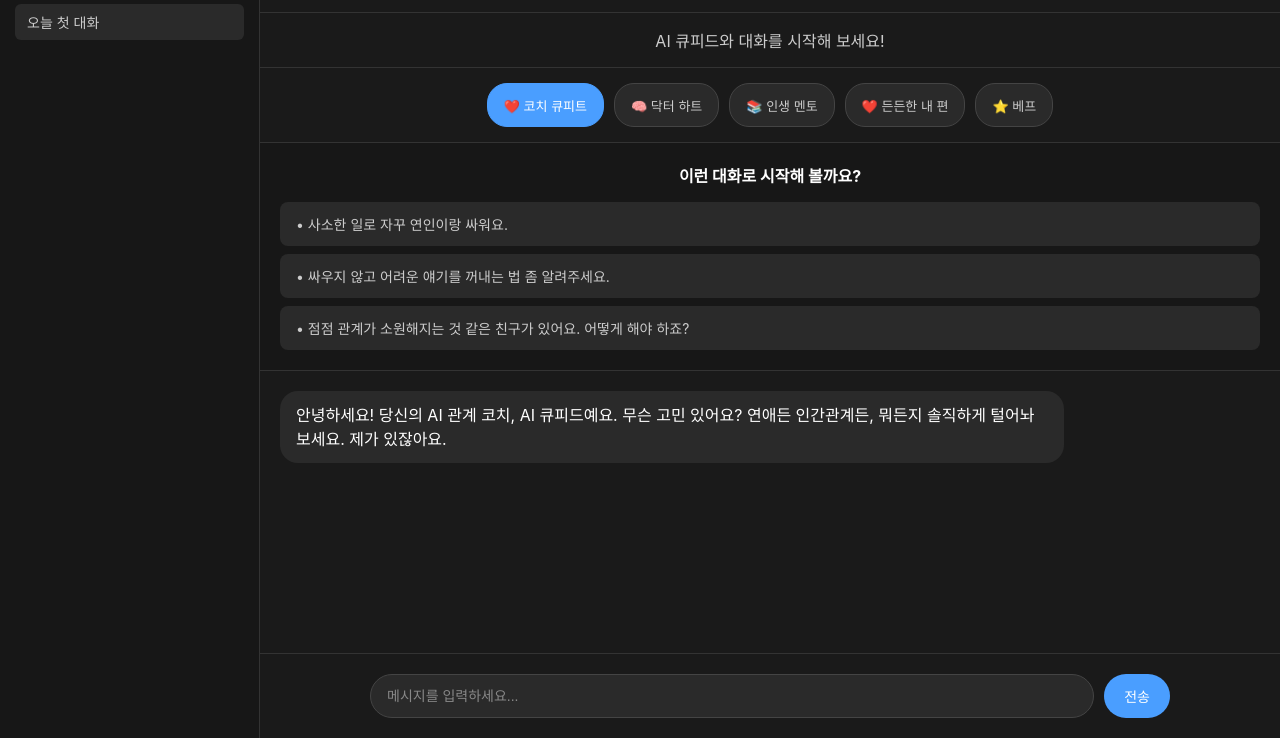
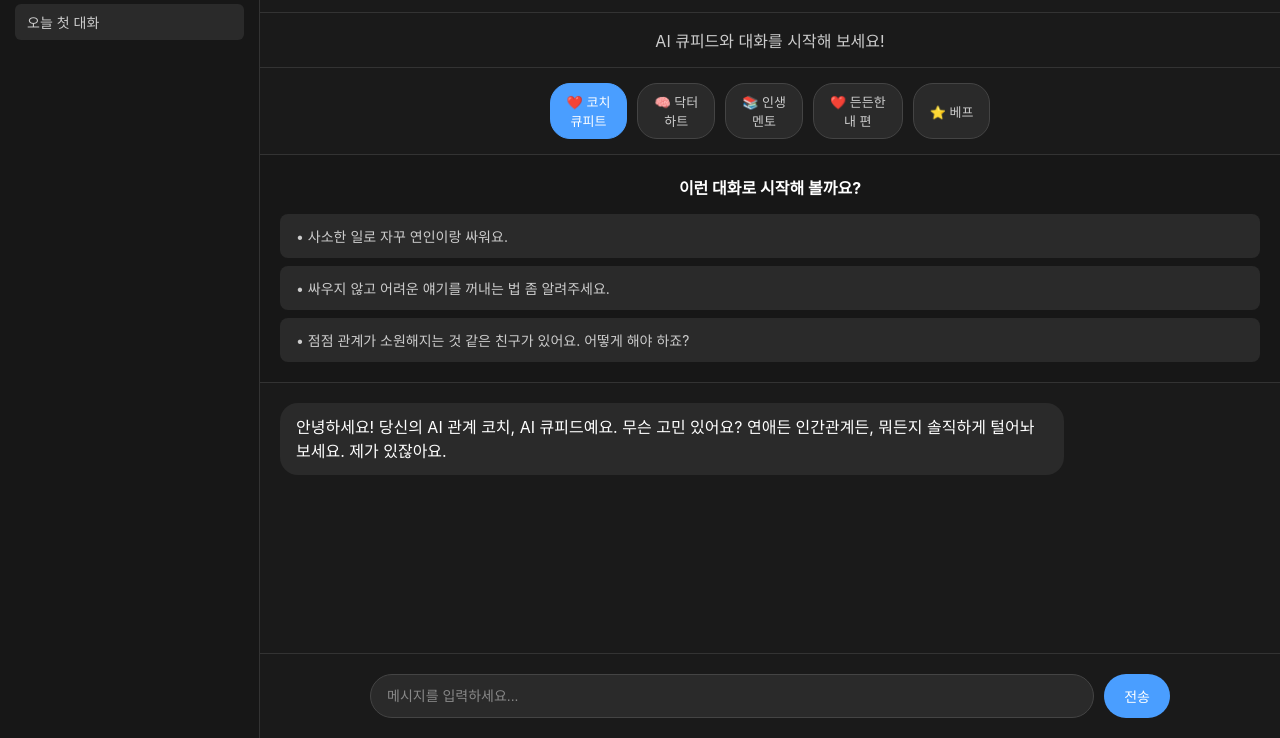
Before and after one commit to yoonajung/your-ai-cupid, a plain HTML site: page frontend/index.html in a window 1280 px wide. Shown: the part 62-800 px from the top of the page. Drawn offline with Linux system fonts and the light colour scheme.

Commit message:
Update index.html
UI 개선: 스크롤 문제 해결 및 페르소나 버튼 가독성 향상

```diff
--- a/frontend/index.html
+++ b/frontend/index.html
@@ -169,8 +169,9 @@ body {
 .chat-container {
     flex: 1;
     padding: 20px;
-    overflow-y: auto;
+    overflow-y: visible;
     background-color: #1a1a1a;
+    max-height: none;
 }
 
 .message {
@@ -435,10 +436,10 @@ body {
         </div>
 
         <div class="persona-buttons">
-            <button class="persona-btn active" onclick="selectPersona('코치 큐피트')">❤️ 코치 큐피트</button>
-            <button class="persona-btn" onclick="selectPersona('닥터 하트')">🧠 닥터 하트</button>
-            <button class="persona-btn" onclick="selectPersona('인생 멘토')">📚 인생 멘토</button>
-            <button class="persona-btn" onclick="selectPersona('든든한 내 편')">❤️ 든든한 내 편</button>
+            <button class="persona-btn active" onclick="selectPersona('코치 큐피트')">❤️ 코치<br>큐피트</button>
+            <button class="persona-btn" onclick="selectPersona('닥터 하트')">🧠 닥터<br>하트</button>
+            <button class="persona-btn" onclick="selectPersona('인생 멘토')">📚 인생<br>멘토</button>
+            <button class="persona-btn" onclick="selectPersona('든든한 내 편')">❤️ 든든한<br>내 편</button>
             <button class="persona-btn" onclick="selectPersona('베프')">⭐ 베프</button>
         </div>
 
```
